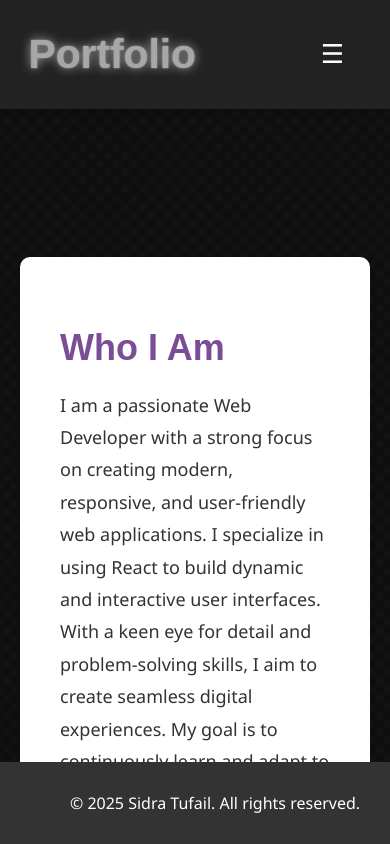
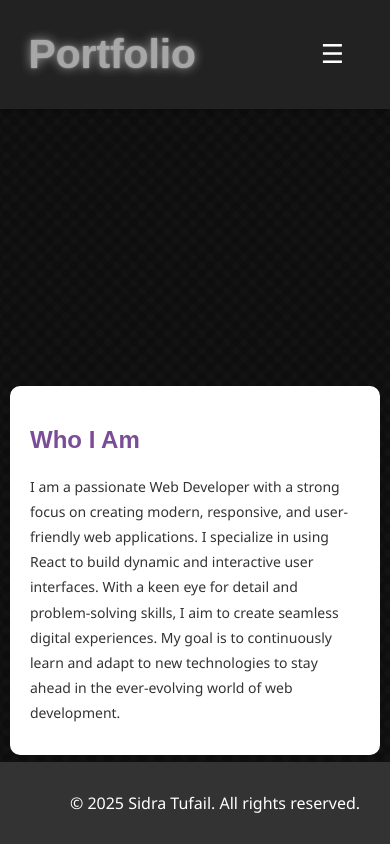
Before and after one commit to sidi-125/file-4, a React (Create React App) app: page /About in a window 390 px wide. Built offline with nearby package versions, Linux system fonts and the light colour scheme.

Commit message:
Added responsive design for About section

```diff
--- a/src/Pages/About/About.css
+++ b/src/Pages/About/About.css
@@ -21,7 +21,7 @@
   font-size: 36px;
   font-weight: bold;
   color: #7a4d96; /* Purple color */
-    margin-bottom: 20pxj;
+  margin-bottom: 20px;
   opacity: 0;
   animation: fadeInUp 1s ease-in-out forwards;
 }
@@ -32,6 +32,39 @@
   color: #333;
   opacity: 0;
   animation: fadeInUp 1s ease-in-out 0.5s forwards;
+}
+
+/* Responsive Styles */
+@media (max-width: 768px) {
+  .about-heading {
+    font-size: 28px;
+  }
+
+  .about-description {
+    font-size: 16px;
+  }
+
+  .about-box {
+    padding: 30px;
+  }
+}
+
+@media (max-width: 480px) {
+  .about-heading {
+    font-size: 24px;
+  }
+
+  .about-description {
+    font-size: 14px;
+  }
+
+  .about-box {
+    padding: 20px;
+  }
+
+  .about-section {
+    padding: 40px 10px;
+  }
 }
 
 @keyframes fadeIn {
```
Lines whose indentation alone changed are shown as unchanged.
